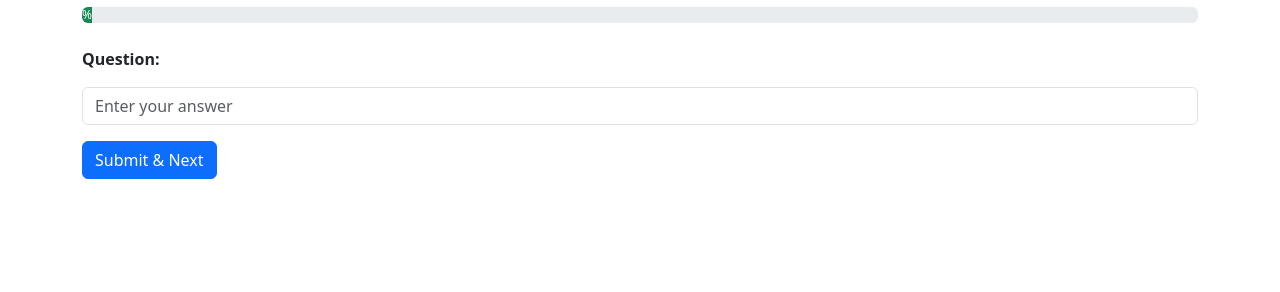
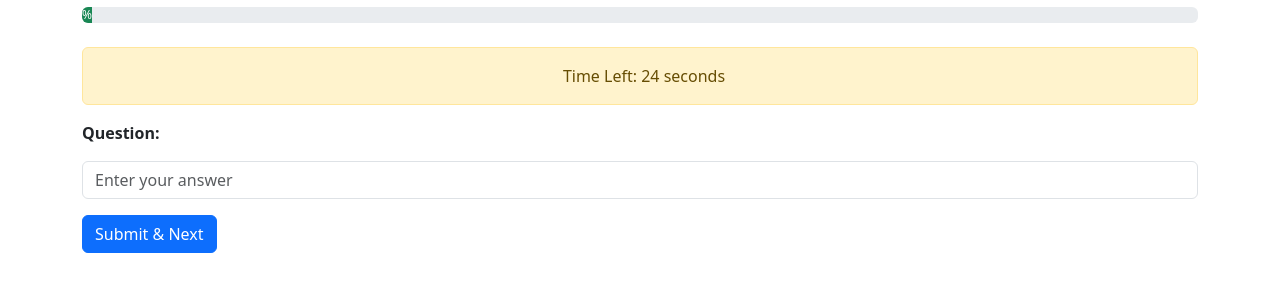
Before and after one commit to Minu-AJ/ai-interview-prep-system, a Django app: template prep/templates/question.html in a window 1280 px wide. Shown: the part 73-365 px from the top of the page. Run offline with Django 5.2, Linux system fonts and the light colour scheme; the template is opened without the code that fills it, so the values that code supplies are empty.

Commit message:
Add question timer and progress tracking

```diff
--- a/prep/templates/question.html
+++ b/prep/templates/question.html
@@ -31,10 +31,16 @@
     </div>
     <!-- Progress Bar Ends Here -->
 
+    <div class="alert alert-warning text-center">
+        <i class="bi bi-alarm-fill me-2"></i>
+        Time Left:
+        <span id="timer">30</span> seconds
+    </div>
+
     <p><strong>Question:</strong></p>
     <p>{{ question.question_text }}</p>
 
-    <form action="{% url 'question' topic.id question.id %}" method="post">
+    <form id="questionForm" action="{% url 'question' topic.id question.id %}" method="post">
         {% csrf_token %}
 
         <input
@@ -51,5 +57,20 @@
 
 </div>
 
+<script>
+    let timeLeft = 30;
+    const timer = document.getElementById('timer');
+    const form = document.getElementById('questionForm');
+    const countdown = setInterval(function() {
+
+        timeLeft--;
+        timer.textContent = timeLeft;
+        if (timeLeft <= 0) {
+            clearInterval(countdown);
+            alert("Time's up! Moving to the next question.");
+            form.submit();
+        }
+    }, 1000);
+</script>
 </body>
 </html>
--- a/prep/views.py
+++ b/prep/views.py
@@ -42,11 +42,11 @@ class QuestionView(View):
         # topic = get_object_or_404(Topic, id=topic_id)
         question = get_object_or_404(Question, id=question_id)
 
-        user_answer = request.POST.get('answer')
+        user_answer = request.POST.get('answer', '')
         correct_answer = question.correct_answer
 
         # Score logic
-        if user_answer.strip().lower() == correct_answer.strip().lower():
+        if user_answer and user_answer.strip().lower() == correct_answer.strip().lower():
             score = 1
             request.session['score'] = request.session.get('score', 0) + 1
         else:
```
